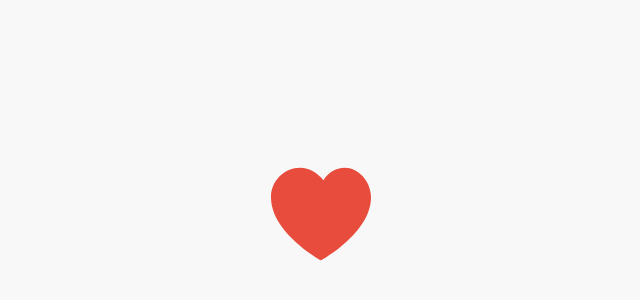
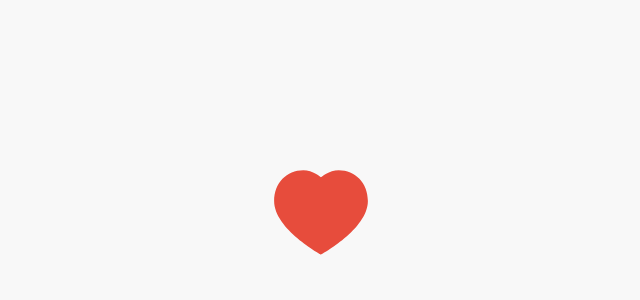
Before and after one commit to zenzeii/yf, a plain HTML site: page index.html in a window 1280 px wide. Shown: the part 186-486 px from the top of the page, 319-959 px from the left. Drawn offline with Linux system fonts and the light colour scheme.

Commit message:
Update index.html

```diff
--- a/index.html
+++ b/index.html
@@ -2,7 +2,7 @@
 <html lang="en">
 <head>
   <meta charset="UTF-8">
-  <title>Full-Screen Heart → Photo Fade</title>
+  <title>YF</title>
   <style>
     /* --- Reset & center --- */
     * { box-sizing: border-box; margin: 0; padding: 0; }
@@ -46,16 +46,13 @@
 <body>
 
   <!-- Inline SVG Heart -->
-  <svg id="heart" viewBox="0 0 32 29.6">
-    <path
-      d="M23.6,0c-2.9,0-5.4,1.6-6.8,4
-         C14.8,1.6,12.3,0,9.4,0
-         C4.2,0,0,4.2,0,9.4
-         c0,11.5,16,20.2,16,20.2
-         s16-8.7,16-20.2
-         C32,4.2,27.8,0,23.6,0z"
-    />
-  </svg>
+  <svg id="heart" viewBox="0 0 32 32">
+  <path
+    d="M16 29s-15-8.14-15-17.14C1 6.05 5.05 2 10.33 2
+       13.41 2 16 4.23 16 4.23S18.59 2 21.67 2
+       C26.95 2 31 6.05 31 11.86 31 20.86 16 29 16 29z"
+  />
+</svg>
 
   <!-- Overlay for the photo fade-in -->
   <div id="overlay"></div>
```
